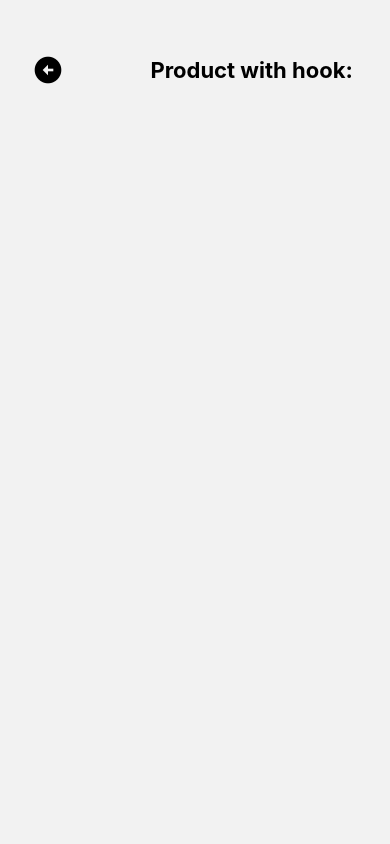
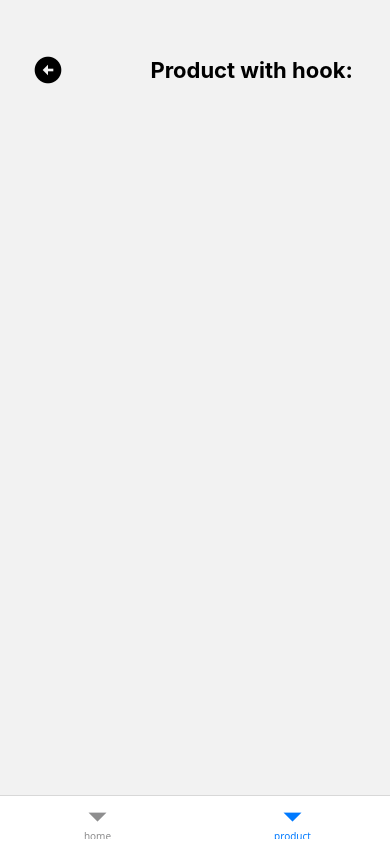
Before and after one commit to RicardoBaldrez/Navigation, a React Native app: screen /product in a window 390 px wide. Built offline with nearby package versions, Linux system fonts and the light colour scheme.

Commit message:
feat: Add `Bottom Tabs` navigation

```diff
--- a/package.json
+++ b/package.json
@@ -9,6 +9,7 @@
     "web": "expo start --web"
   },
   "dependencies": {
+    "@react-navigation/bottom-tabs": "^7.4.2",
     "@react-navigation/elements": "^2.5.2",
     "@react-navigation/native": "^7.1.14",
     "@react-navigation/native-stack": "^7.3.21",
--- a/src/app/Home.tsx
+++ b/src/app/Home.tsx
@@ -1,12 +1,13 @@
 import { View } from "react-native"
 
-import { StackRoutesProps } from "@/routes/StackRoutes";
+// import { StackRoutesProps } from "@/routes/StackRoutes";
+import { BottomTabRoutesProps } from "@/routes/BottomRoutes";
 
 import Title from "@/components/Title"
 import Header from "@/components/Header"
 import ButtonIcon from "@/components/ButtonIcon";
 
-export function Home({ navigation }: StackRoutesProps<"home">) {
+export function Home({ navigation }: BottomTabRoutesProps<"home">) {
 	return (
 		<View style={{ flex: 1, padding: 32, paddingTop: 54  }}>
 			<Header>
--- /dev/null
+++ b/src/routes/BottomRoutes.tsx
@@ -0,0 +1,22 @@
+import { createBottomTabNavigator, BottomTabScreenProps } from "@react-navigation/bottom-tabs";
+
+import { Home } from "@/app/Home";
+import { Product } from "@/app/Product";
+
+type BottomTabRoutesList = {
+	home: undefined;
+	product: undefined | { id: string };
+}
+
+export type BottomTabRoutesProps<T extends keyof BottomTabRoutesList> = BottomTabScreenProps<BottomTabRoutesList, T>;
+
+const BottomTab = createBottomTabNavigator<BottomTabRoutesList>();
+
+export function BottomTabRoutes() {
+	return (
+		<BottomTab.Navigator initialRouteName="home" screenOptions={{ headerShown: false }}>
+			<BottomTab.Screen name="home" component={Home} />
+			<BottomTab.Screen name="product" component={Product} />
+		</BottomTab.Navigator>
+	)
+}
--- a/src/routes/index.tsx
+++ b/src/routes/index.tsx
@@ -1,11 +1,13 @@
 import { NavigationContainer } from "@react-navigation/native";
 
-import { StackRoutes } from "./StackRoutes";
+// import { StackRoutes } from "./StackRoutes";
+import { BottomTabRoutes } from "./BottomRoutes";
 
 export function Routes() {
     return (
         <NavigationContainer>
-            <StackRoutes />
+            {/* <StackRoutes /> */}
+            <BottomTabRoutes />
         </NavigationContainer>
     )
 }
```
Also changed, not shown: src/app/Product.tsx (+4 -3 lines), 1 other file (tests, documents, lock files or other folders).
